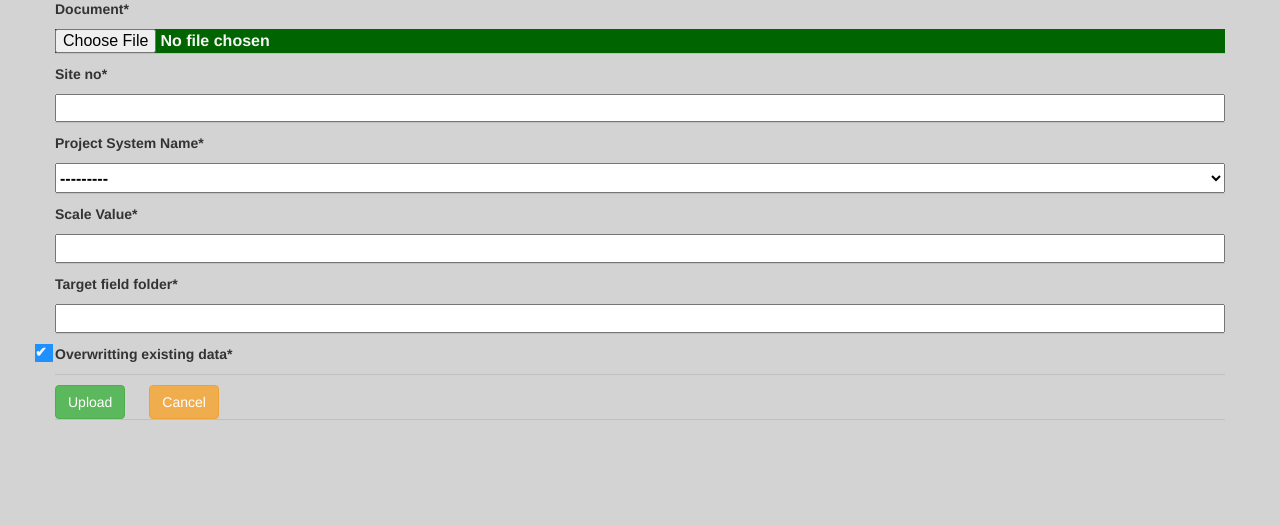
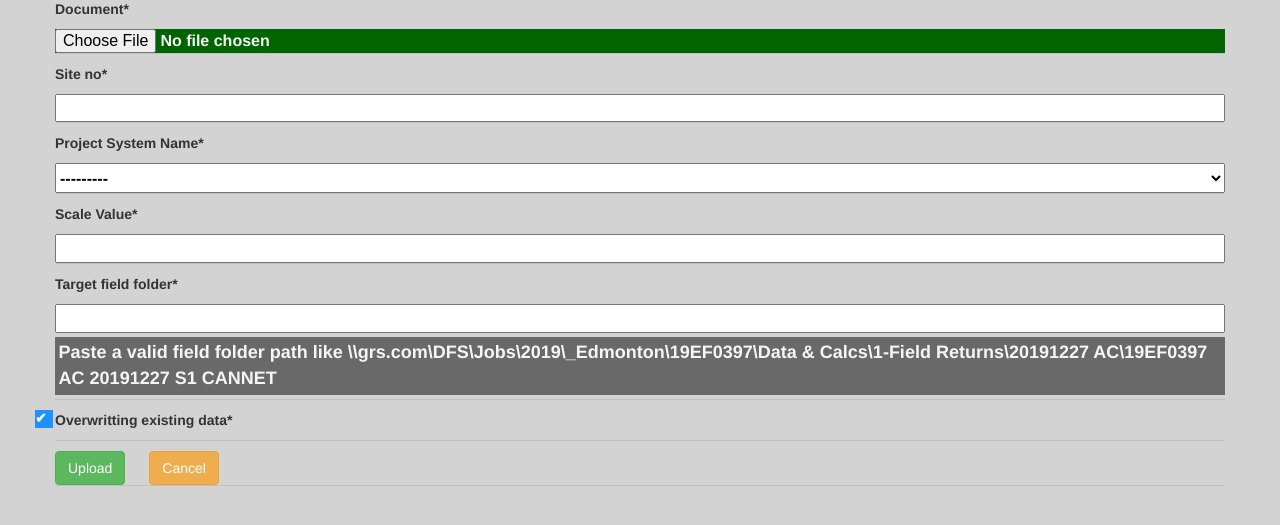
Before and after one commit to csuarez-grs/celery-django-surveyFilesFilesWebChecker, a Django app: page /surveyfiles/ppp_automation/ in a window 1280 px wide. Shown: the part 184-709 px from the top of the page. Run offline with Django 3.2, Linux system fonts and the light colour scheme; the visitor is signed in with stand-in values (Sample User, id 1); some libraries are stand-ins or nearby versions.

Commit message:
add help text for field folder and css style of it

```diff
--- a/surveyfiles/models.py
+++ b/surveyfiles/models.py
@@ -260,7 +260,8 @@ class SurveyFileAutomation(models.Model):
     unit_report_path = models.TextField(db_column='Unit Report', blank=True, null=True)
     errors = models.CharField(db_column='Errors', max_length=500, blank=True, null=True)
     target_field_folder = models.CharField(db_column='Target Field Folder', max_length=255, blank=True, null=True,
-                                           validators=[validate_target_field_folder])
+                                           validators=[validate_target_field_folder],
+                                           help_text=r'Paste a valid field folder path like \\grs.com\DFS\Jobs\2019\_Edmonton\19EF0397\Data & Calcs\1-Field Returns\20191227 AC\19EF0397 AC 20191227 S1 CANNET')
     transmittals_folder = models.CharField(db_column='Transmittals Folder', max_length=255, blank=True, null=True)
     done_with_automation = models.CharField(db_column='Done With Automation', max_length=1
                                             , blank=True, null=True,
--- a/surveyfiles/static/surveyfiles/style.css
+++ b/surveyfiles/static/surveyfiles/style.css
@@ -298,6 +298,15 @@ select {
     margin: 0.2em 0;
 }
 
+.help-block {
+    color: whitesmoke;
+    background-color: dimgrey;
+    font-weight: bold;
+    font-size: large;
+    padding: 0.2em;
+    margin: 0.2em 0;
+}
+
 #id_document {
     width: 100%;
     font-size: medium;
```
